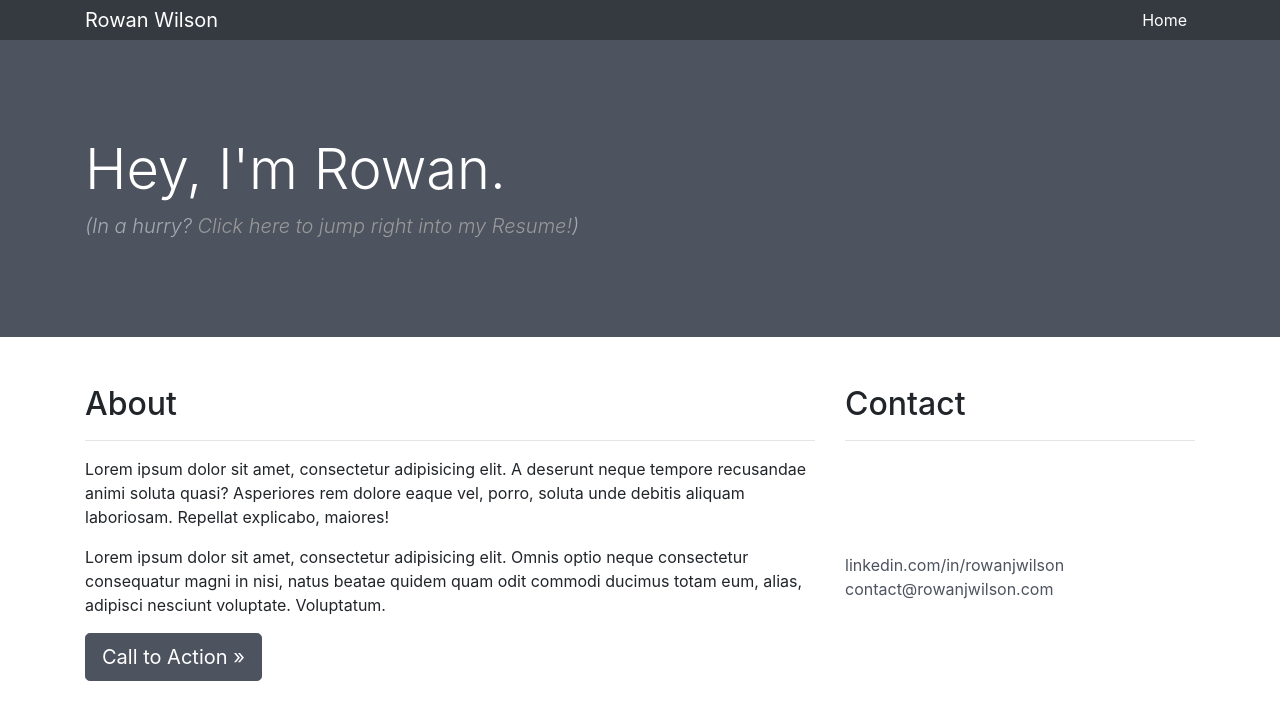
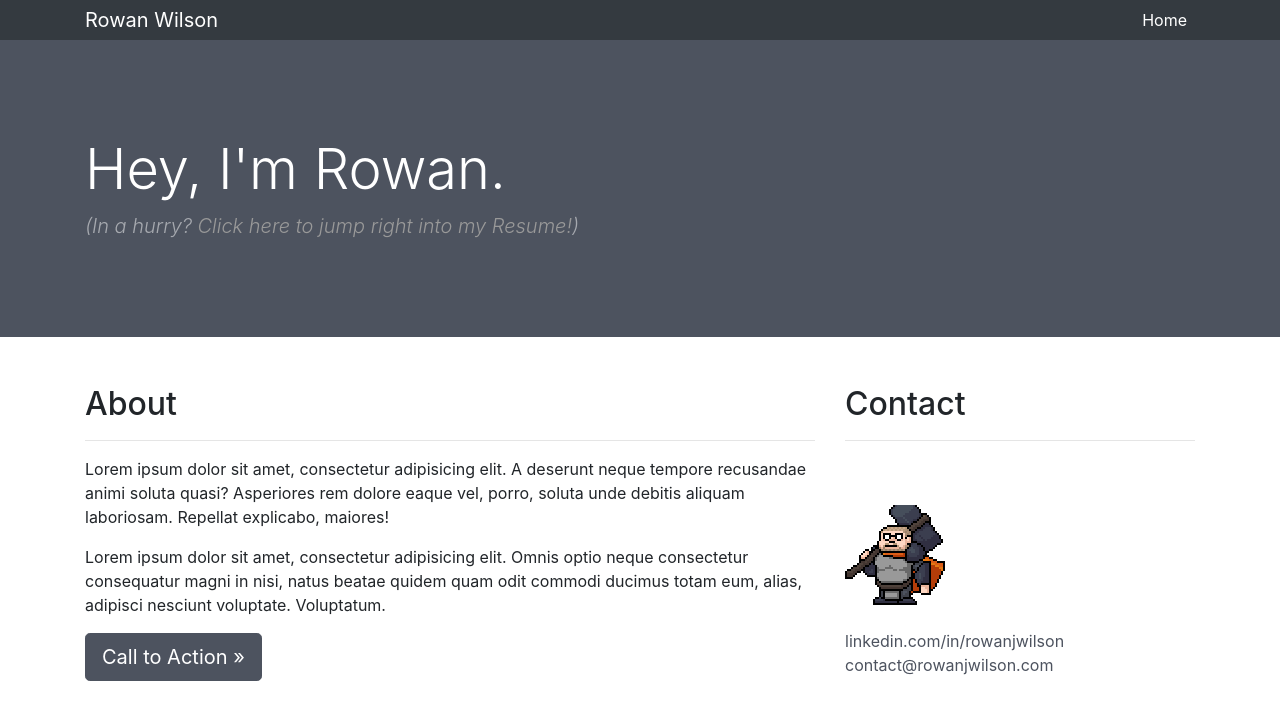
Before and after one commit to stagrunner/rowanjwilson, a Jekyll site: the page built from index.html, in a window 1280 px wide. Shown: the top 709 px of the page. Built offline with Jekyll 4.4.1, drawn with Linux system fonts in a browser that asks for light colours; grey boxes are pictures that could not be loaded.

Commit message:
Update sidebar.html

```diff
--- a/_includes/sidebar.html
+++ b/_includes/sidebar.html
@@ -2,9 +2,7 @@
   <h2>Contact</h2>
   <hr />
   <br /><br />
-  <span style="padding-left:25px"
   <img src="/images/mod.gif">
-  </span>
   <br /><br />
     <a href="https://www.linkedin.com/in/rowanjwilson">linkedin.com/in/rowanjwilson</a><br />
     <a href="mailto:#">contact@rowanjwilson.com</a>
```
